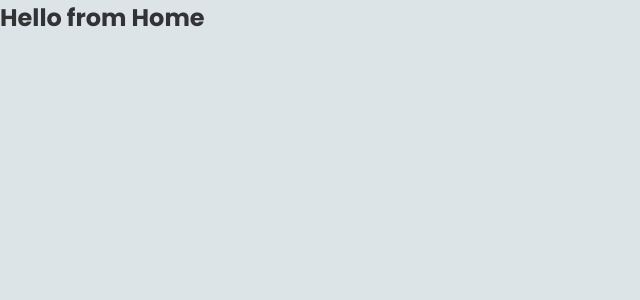
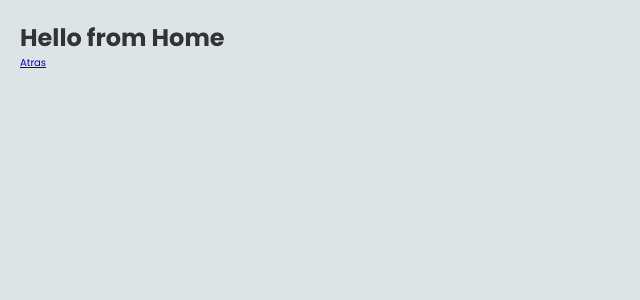
Before and after one commit to hernan1122/notes-front, a React (Vite) app: page / in a window 1280 px wide. Shown: the top 300 px of the page, without its empty margins (0-640 px from the left). Built offline with nearby package versions, Linux system fonts and the light colour scheme.

Commit message:
se creo un boton provisorio para volver del home al inicio de la app

```diff
--- a/src/containers/Home.jsx
+++ b/src/containers/Home.jsx
@@ -1,9 +1,12 @@
 import React from 'react';
+import { Link } from 'react-router-dom';
+import '../styles/Home.css'
 
 function Home() {
   return (
     <div className='Home'>
       <h1>Hello from Home</h1>
+      <Link to={'/'}>Atras</Link>
     </div>
   );
 }
```
